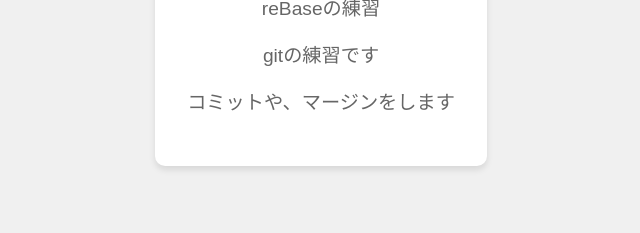
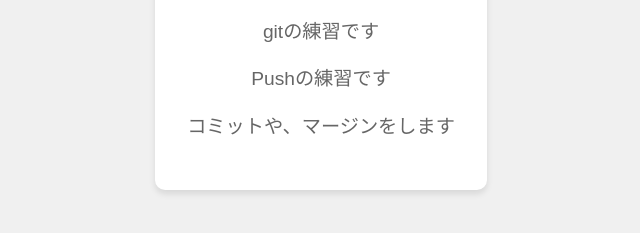
Before and after one commit to sumura80/mygit, a plain HTML site: page index.html in a window 1280 px wide. Shown: the part 381-614 px from the top of the page, without its empty margins (319-959 px from the left). Drawn offline with Linux system fonts and the light colour scheme.

Commit message:
Pushの練習用のテキストを追加

```diff
--- a/index.html
+++ b/index.html
@@ -33,6 +33,7 @@
         <h1>Git練習</h1>
         <p>reBaseの練習</p>
         <p>gitの練習です</p>
+        <p>Pushの練習です</p>
         <p>コミットや、マージンをします</p>
     </div>
 </body>
```
